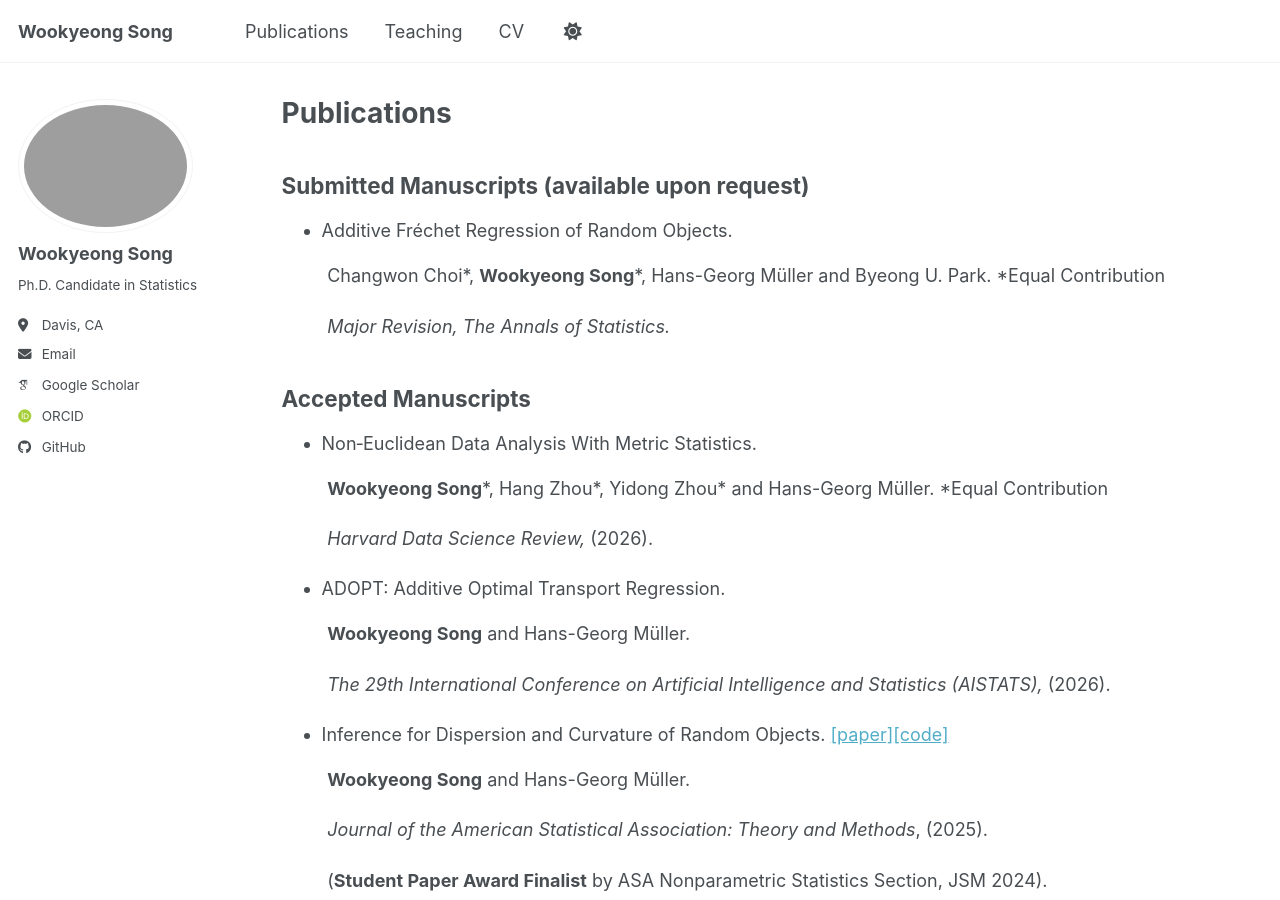
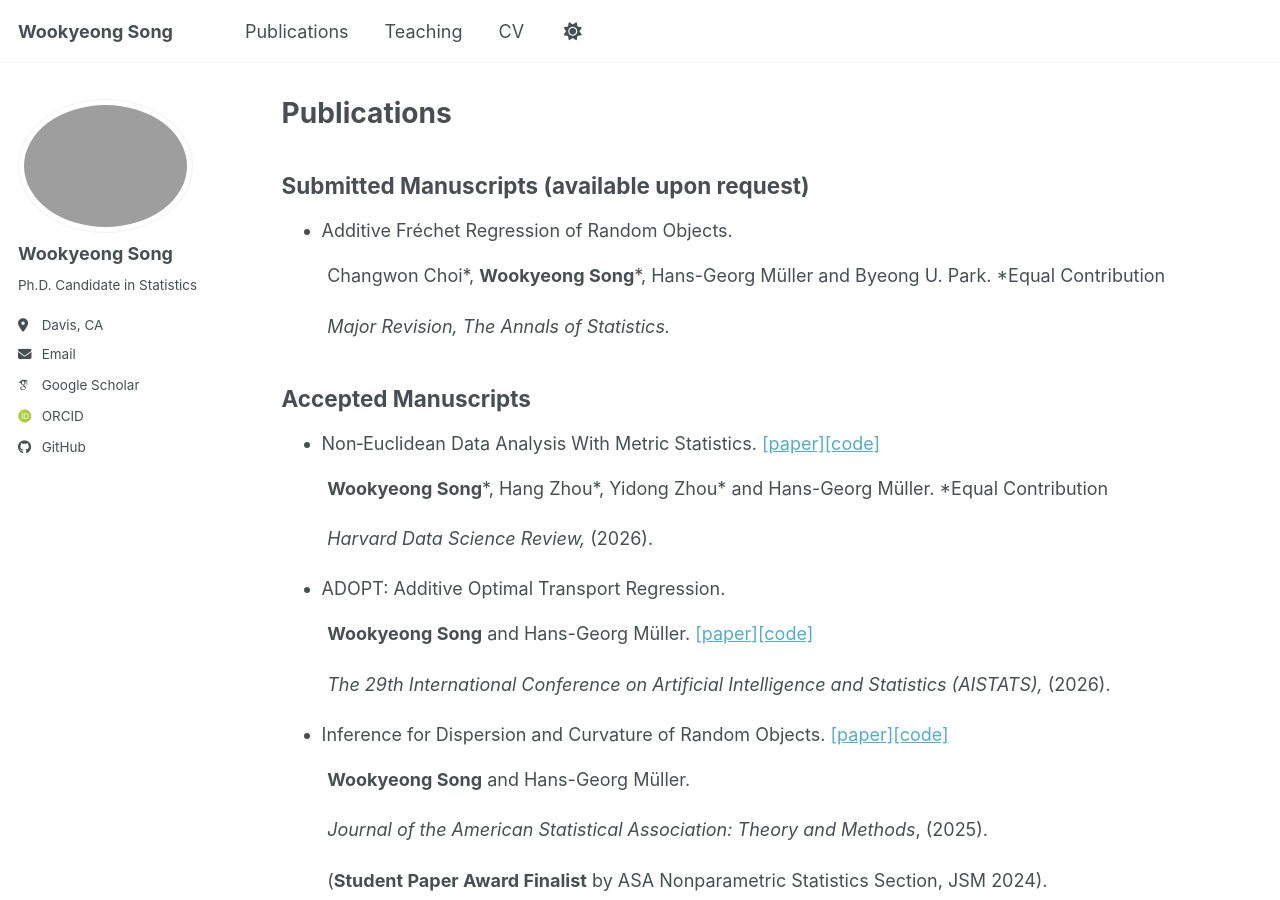
Before and after one commit to wookyeongSong/wookyeongsong.github.io, a Jekyll site: the page built from _pages/publications.md, in a window 1280 px wide and 900 px high. Built offline with Jekyll 4.4.1, drawn with Linux system fonts in a browser that asks for light colours; some web fonts are replaced; a script bundle is joined from its source files by our own code; library files that are not in the unit come from our copies.

Commit message:
Update publications.md

```diff
--- a/_pages/publications.md
+++ b/_pages/publications.md
@@ -17,7 +17,7 @@ author_profile: true
 
 ## Accepted Manuscripts
 
-- Non‑Euclidean Data Analysis With Metric Statistics.
+- Non‑Euclidean Data Analysis With Metric Statistics. [\[paper\]](https://hdsr.mitpress.mit.edu/pub/fi0cphkz/release/1)[\[code\]](https://github.com/wookyeongSong/HDSR_Metric_Statistics)
 
 &nbsp;&nbsp;&nbsp;&nbsp;&nbsp;&nbsp;&nbsp;&nbsp; **Wookyeong Song**\*, Hang Zhou\*, Yidong Zhou\* and Hans-Georg Müller. \*Equal Contribution
 
@@ -25,7 +25,7 @@ author_profile: true
 
 - ADOPT: Additive Optimal Transport Regression.
 
-&nbsp;&nbsp;&nbsp;&nbsp;&nbsp;&nbsp;&nbsp;&nbsp; **Wookyeong Song** and Hans-Georg Müller.
+&nbsp;&nbsp;&nbsp;&nbsp;&nbsp;&nbsp;&nbsp;&nbsp; **Wookyeong Song** and Hans-Georg Müller. [\[paper\]](https://www.tandfonline.com/doi/full/10.1080/01621459.2025.2544377)[\[code\]](https://github.com/wookyeongSong/ADOPT)
 
 &nbsp;&nbsp;&nbsp;&nbsp;&nbsp;&nbsp;&nbsp;&nbsp; *The 29th International Conference on Artificial Intelligence and Statistics (AISTATS),* (2026).
 
```
